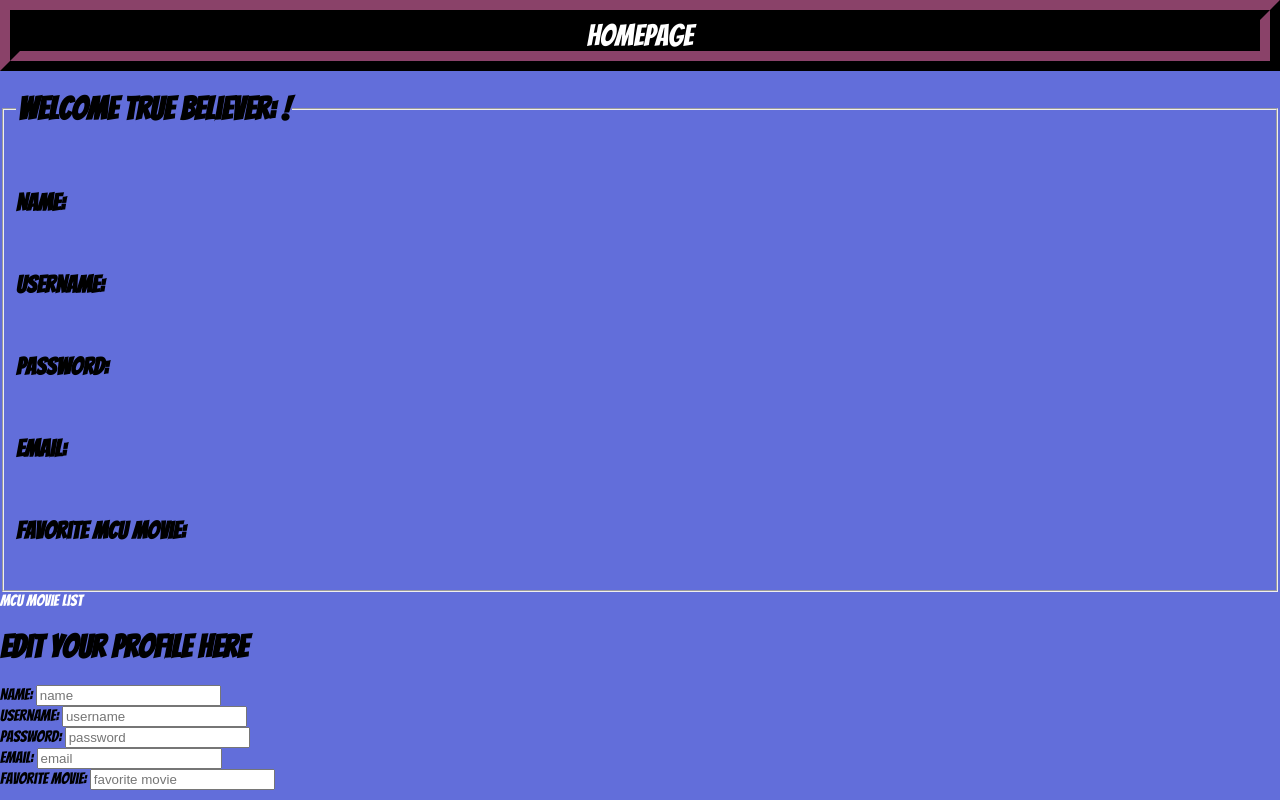
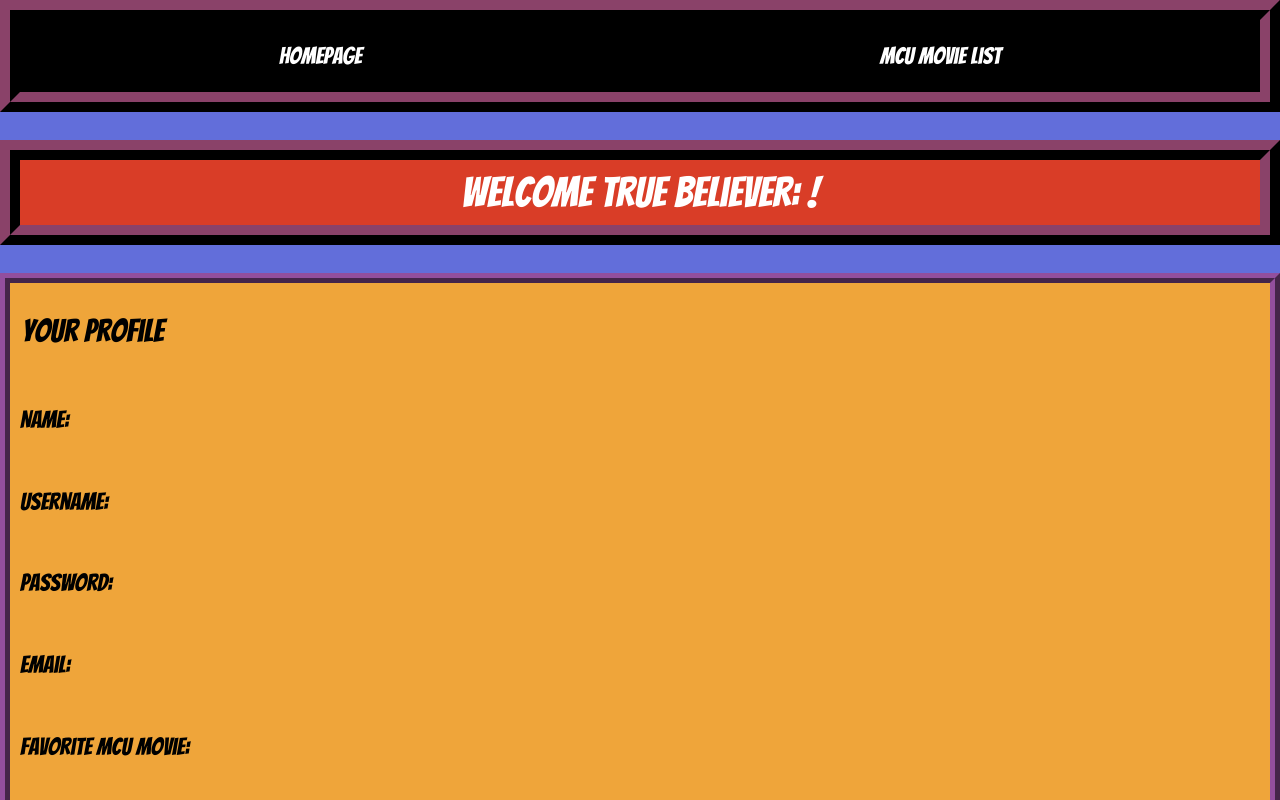
Before and after one commit to jbird33/project3-frontend, a React (Create React App) app in the folder fav-marvel-movie/: page /profile/1 in a window 1280 px wide. Shown: the top 800 px of the page. Built offline with nearby package versions, Linux system fonts and the light colour scheme; no server answers.

Commit message:
profile page styling

```diff
--- a/fav-marvel-movie/src/App.css
+++ b/fav-marvel-movie/src/App.css
@@ -32,6 +32,14 @@
 body {
   background-color: #626eda;
   font-family: 'Bangers', cursive;
+}
+
+h1 {
+  font-weight: normal;
+}
+
+h2 {
+  font-weight: normal;
 }
 
 /* Homepage Styling */
@@ -130,3 +138,48 @@
   background-color: #924f9e;
   margin-bottom: 20px;
 }
+
+/* Profile Page Styling */
+
+#profile-nav {
+    display: flex;
+    flex-direction: row;
+    justify-content: space-around;
+    font-weight: normal;
+    font-size: 20px;
+}
+
+.profile-body {
+  display: flex;
+  flex-direction: column;
+}
+
+.profile-header {
+  font-weight: normal;
+  background-color: #d93d27;
+  color: white;
+  text-align: center;
+  font-size: 42px;
+  padding: 10px;
+  border: rgb(54, 26, 41) 20px solid;
+  border-style: ridge;
+}
+
+.profile-form {
+  background-color: #efa53a;
+  border: #924f9e 10px solid;
+  border-style: ridge;
+  padding: 10px;
+  margin-bottom: 10px;
+}
+
+.profile-edit {
+  background-color: #924f9e;
+  border: #efa53a 10px solid;
+  border-style: ridge;
+  padding: 10px;
+}
+
+.edit-form {
+  font-size: 25px;
+}
--- a/fav-marvel-movie/src/components/EditProfile.js
+++ b/fav-marvel-movie/src/components/EditProfile.js
@@ -4,7 +4,7 @@
     return (
         <div>
             <h1>Edit your Profile Here</h1>
-            <form onSubmit={props.handleSubmit}>
+            <form className="edit-form" onSubmit={props.handleSubmit}>
                 {/* Need to add this when time: value={props.user.name} into each input */}
                 <label htmlFor="name">Name: </label>
                 <input onChange={props.handleChange} type="text" name="name" placeholder="name" /><br></br>
--- a/fav-marvel-movie/src/components/UserProfile.js
+++ b/fav-marvel-movie/src/components/UserProfile.js
@@ -73,33 +73,25 @@
         const movies = this.state.movies;
 
         return (
-            <div>
-                <div className="navigation">
-                    <nav>
-                        <Link to="/">Homepage</Link>
+            <div className="profile-page">
 
-
-                    </nav>
+                <div className="navigation" id="profile-nav">
+                        <Link to="/"><h3>Homepage</h3></Link>
+                        <Link to="/movies"><h3>MCU Movie List</h3></Link>
                 </div>
 
-                <div className="body">
-                    <fieldset>
-                        <legend><h1>Welcome True Believer: {user.name}! </h1></legend><br></br>
+                <div className="profile-body">
+                    <h1 className="profile-header">Welcome True Believer: {user.name}! </h1>
+
+                    <form className="profile-form">
+                        <legend><h1>Your Profile</h1></legend><br></br>
                         <h2>  <label htmlFor="name">Name: </label>{user.name}</h2> <br></br>
                         <h2>  <label htmlFor="username">Username: </label>{user.username}</h2> <br></br>
                         <h2>  <label htmlFor="password">Password: </label>{user.password}</h2> <br></br>
                         <h2>  <label htmlFor="email">Email: </label>{user.email}</h2> <br></br>
                         <h2>  <label htmlFor="movieID">Favorite MCU Movie: </label> {user.movieId}</h2> <br></br>
-                    </fieldset>
-
-
-
-
-
-
-
-                    <Link to="/movies"><li>MCU Movie List</li></Link>
-
+                    </form>
+                    <div className="profile-edit">
                         <EditProfile
                             movies={movies}
                             user={this.state.user}
@@ -107,6 +99,7 @@
                             handleSubmit={this.handleSubmit}
                             handleDelete={this.handleDelete}
                         />
+                    </div>
 
                 </div>
             </div>
```
Lines whose indentation alone changed are shown as unchanged.
